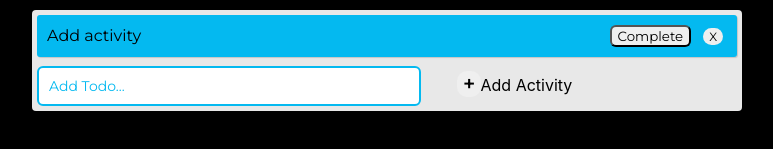
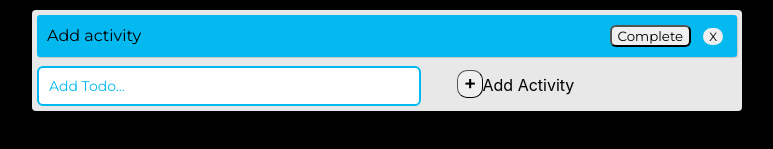
Before and after one commit to dariok87/react-hooks-practice, a React (Create React App) app: page / in a window 1280 px wide. Shown: the part 345-494 px from the top of the page, without its empty margins (253-1026 px from the left). Built offline with nearby package versions, Linux system fonts and the light colour scheme.

Commit message:
Change style

```diff
--- a/src/App.css
+++ b/src/App.css
@@ -82,5 +82,5 @@ body {
   font-size: 20px;
   font-weight: bolder;
   outline: none;
-  border-width: 0px;
+  border-width: 1px;
 }
```
